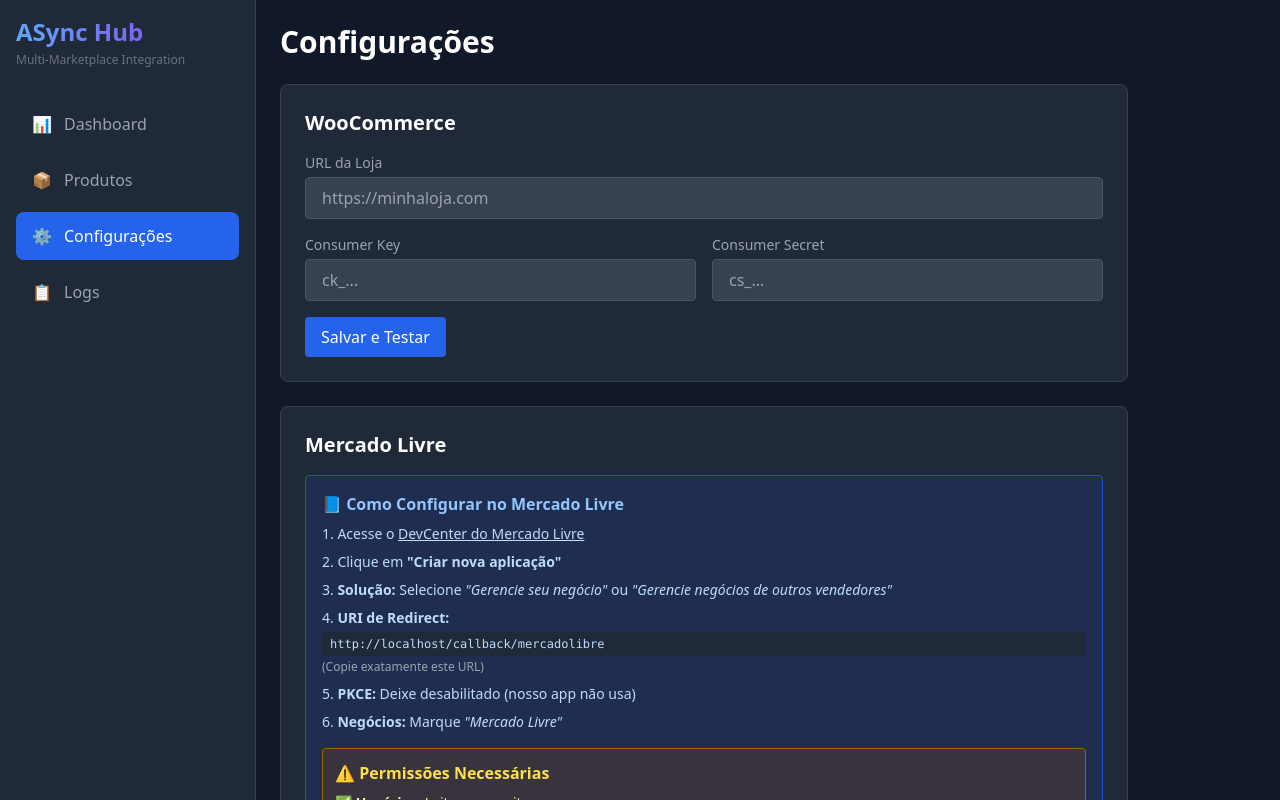
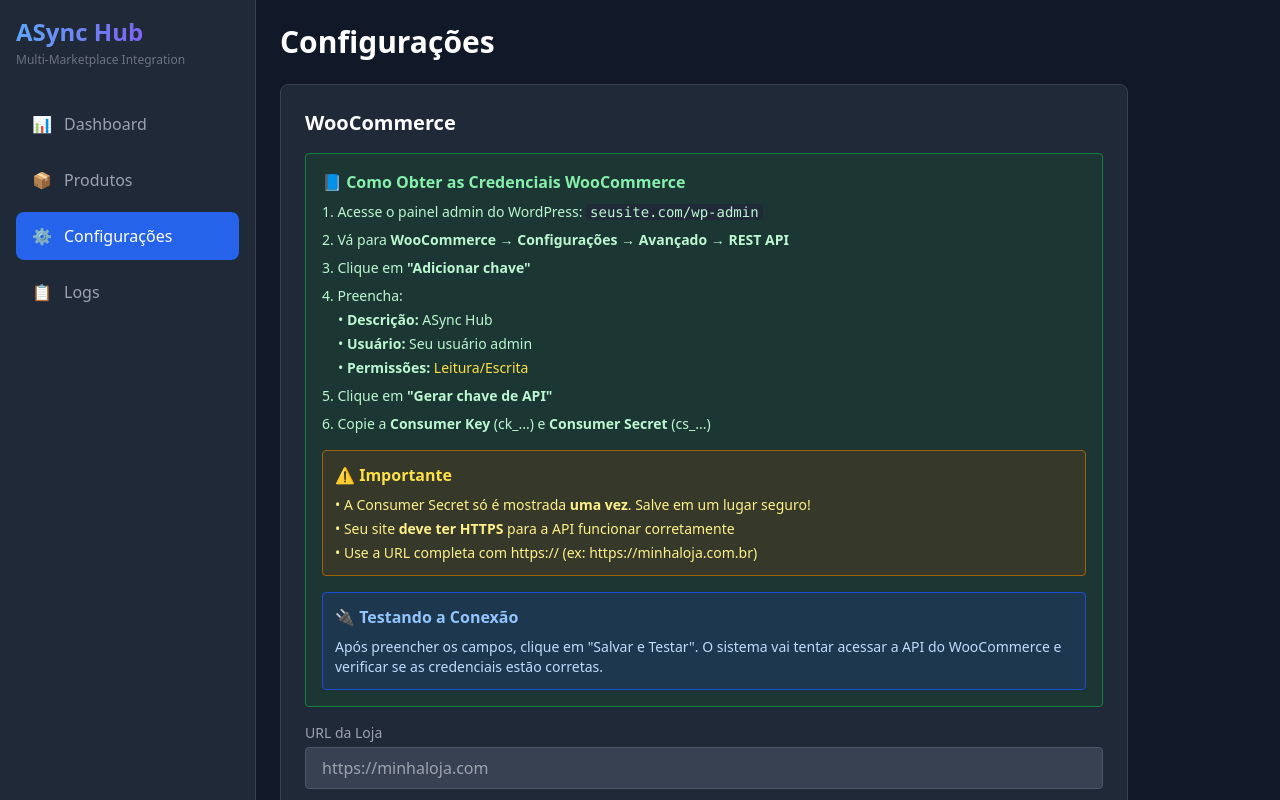
Before and after one commit to Jailtonfonseca/async_hub, a React (Vite) app in the folder frontend/: page /settings in a window 1280 px wide. Shown: the top 800 px of the page. Built offline with nearby package versions, Linux system fonts and the light colour scheme; no server answers.

Commit message:
Add WooCommerce credentials instructions to settings
Added a detailed guide in the Settings page explaining how to obtain WooCommerce API credentials, including important notes and connection testing steps. This helps users correctly configure their WooCommerce integration.

```diff
--- a/frontend/src/pages/Settings.tsx
+++ b/frontend/src/pages/Settings.tsx
@@ -73,6 +73,52 @@
                     {isConnected('woocommerce') && (
                         <span className="px-3 py-1 bg-green-900 text-green-300 rounded text-sm">Conectado</span>
                     )}
+                </div>
+
+                <div className="bg-green-900/30 border border-green-700 rounded p-4 mb-4">
+                    <h3 className="font-semibold text-green-300 mb-2">📘 Como Obter as Credenciais WooCommerce</h3>
+                    <ol className="text-sm text-green-200 space-y-2 list-decimal list-inside">
+                        <li>
+                            Acesse o painel admin do WordPress: <code className="bg-gray-800 px-1 rounded">seusite.com/wp-admin</code>
+                        </li>
+                        <li>
+                            Vá para <strong>WooCommerce → Configurações → Avançado → REST API</strong>
+                        </li>
+                        <li>
+                            Clique em <strong>"Adicionar chave"</strong>
+                        </li>
+                        <li>
+                            Preencha:
+                            <ul className="ml-4 mt-1 space-y-1">
+                                <li>• <strong>Descrição:</strong> ASync Hub</li>
+                                <li>• <strong>Usuário:</strong> Seu usuário admin</li>
+                                <li>• <strong>Permissões:</strong> <span className="text-yellow-300">Leitura/Escrita</span></li>
+                            </ul>
+                        </li>
+                        <li>
+                            Clique em <strong>"Gerar chave de API"</strong>
+                        </li>
+                        <li>
+                            Copie a <strong>Consumer Key</strong> (ck_...) e <strong>Consumer Secret</strong> (cs_...)
+                        </li>
+                    </ol>
+
+                    <div className="mt-4 p-3 bg-yellow-900/30 border border-yellow-700 rounded">
+                        <h4 className="font-semibold text-yellow-300 mb-2">⚠️ Importante</h4>
+                        <ul className="text-sm text-yellow-200 space-y-1">
+                            <li>• A Consumer Secret só é mostrada <strong>uma vez</strong>. Salve em um lugar seguro!</li>
+                            <li>• Seu site <strong>deve ter HTTPS</strong> para a API funcionar corretamente</li>
+                            <li>• Use a URL completa com https:// (ex: https://minhaloja.com.br)</li>
+                        </ul>
+                    </div>
+
+                    <div className="mt-4 p-3 bg-blue-900/30 border border-blue-700 rounded">
+                        <h4 className="font-semibold text-blue-300 mb-2">🔌 Testando a Conexão</h4>
+                        <p className="text-sm text-blue-200">
+                            Após preencher os campos, clique em "Salvar e Testar". O sistema vai tentar
+                            acessar a API do WooCommerce e verificar se as credenciais estão corretas.
+                        </p>
+                    </div>
                 </div>
 
                 <div className="space-y-4">
```
